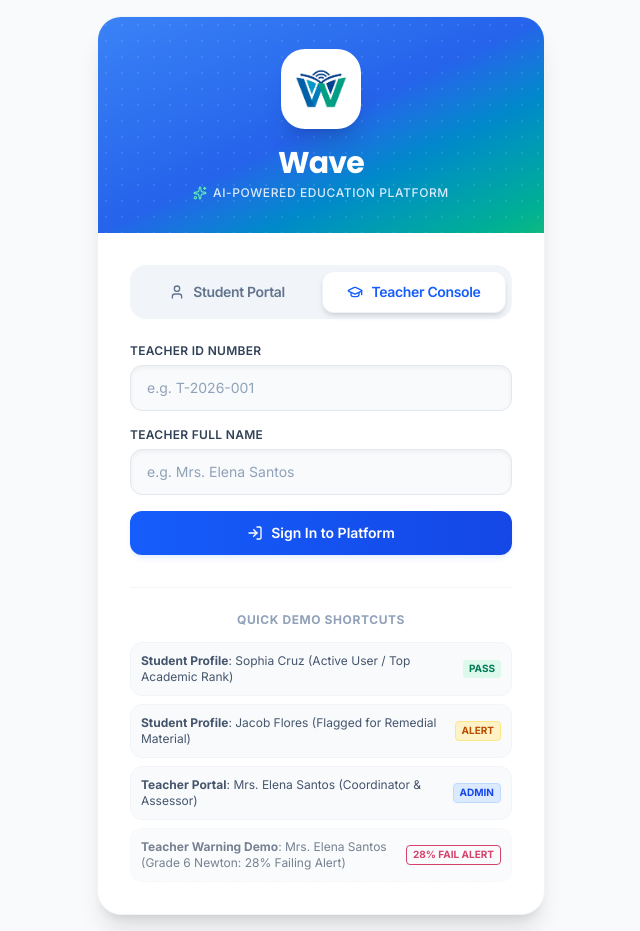
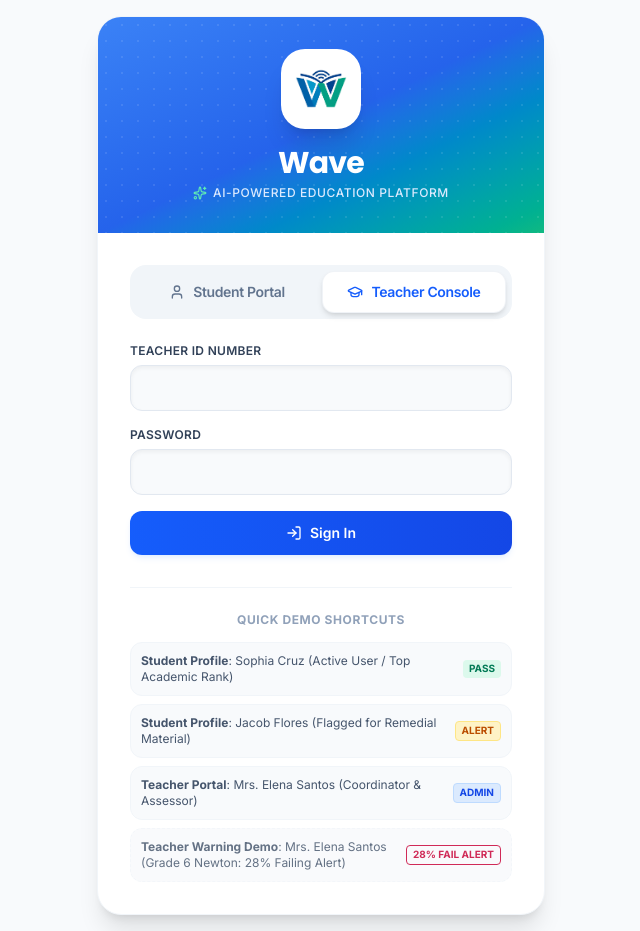
Before and after one commit to Fernsz1/Wave, a React (Vite) app in the folder Wave/: page / in a window 1280 px wide. Both pictures are taken after a click on the button "Teacher Console". Shown: the whole page, without its empty margins (319-959 px from the left). Built offline with nearby package versions, Linux system fonts and the light colour scheme.

Commit message:
Updated login credentials
instead of accepting name, it accepts password

```diff
--- a/Wave/src/components/LoginScreen.tsx
+++ b/Wave/src/components/LoginScreen.tsx
@@ -24,7 +24,7 @@ export default function LoginScreen({ onLoginSuccess, students }: LoginScreenPro
 
   // Teacher inputs
   const [teacherId, setTeacherId] = useState('');
-  const [teacherName, setTeacherName] = useState('');
+  const [password, setPassword] = useState('');
 
   // Error handling
   const [error, setError] = useState('');
@@ -57,19 +57,27 @@ export default function LoginScreen({ onLoginSuccess, students }: LoginScreenPro
         setError('Student LRN is not enrolled on this platform. Please contact your teacher to enroll your account.');
       }
     } else {
-      if (!teacherId.trim() || !teacherName.trim()) {
-        setError('Please enter both your Teacher ID and Name.');
+      const cleanId = teacherId.trim();
+      const cleanPassword = password.trim();
+
+      if (!cleanId || !cleanPassword) {
+        setError('Please enter both your Teacher ID and Password.');
         return;
       }
 
-      const found = MOCK_TEACHERS.find(t => t.teacherId === teacherId.trim());
+      const found = MOCK_TEACHERS.find(t => t.teacherId === cleanId);
       if (found) {
-        onLoginSuccess('teacher', found);
+        if (found.password === cleanPassword) {
+          onLoginSuccess('teacher', found);
+        } else {
+          setError('Incorrect password. Please try again.');
+        }
       } else {
         const newTeacher: TeacherUser = {
-          teacherId: teacherId.trim(),
-          name: teacherName.trim(),
-          department: 'General Academics'
+          teacherId: cleanId,
+          name: `Teacher ${cleanId}`,
+          department: 'General Academics',
+          password: cleanPassword
         };
         onLoginSuccess('teacher', newTeacher);
       }
@@ -169,12 +177,10 @@ export default function LoginScreen({ onLoginSuccess, students }: LoginScreenPro
                     type="text"
                     id="student-lrn"
                     maxLength={12}
-                    placeholder="e.g. 101234567891"
                     value={lrn}
                     onChange={(e) => setLrn(e.target.value.replace(/\D/g, ''))}
-                    className="w-full px-4 py-3 rounded-xl border border-slate-200 bg-slate-50 text-slate-900 placeholder-slate-400 focus:outline-none focus:border-blue-500 focus:bg-white text-sm transition-all shadow-inner"
+                    className="w-full px-4 py-3 rounded-xl border border-slate-200 bg-slate-50 text-slate-900 focus:outline-none focus:border-blue-500 focus:bg-white text-sm transition-all shadow-inner"
                   />
-                  <p className="text-[10px] text-slate-400 mt-1">Provide standard 12-digit DepEd LRN</p>
                 </div>
 
                 <div>
@@ -185,12 +191,10 @@ export default function LoginScreen({ onLoginSuccess, students }: LoginScreenPro
                     type="password"
                     id="student-pin"
                     maxLength={6}
-                    placeholder="e.g. 123456"
                     value={pin}
                     onChange={(e) => setPin(e.target.value.replace(/\D/g, ''))}
-                    className="w-full px-4 py-3 rounded-xl border border-slate-200 bg-slate-50 text-slate-900 placeholder-slate-400 focus:outline-none focus:border-blue-500 focus:bg-white text-sm transition-all shadow-inner font-mono tracking-widest"
+                    className="w-full px-4 py-3 rounded-xl border border-slate-200 bg-slate-50 text-slate-900 focus:outline-none focus:border-blue-500 focus:bg-white text-sm transition-all shadow-inner font-mono tracking-widest"
                   />
-                  <p className="text-[10px] text-slate-400 mt-1">6-digit numeric secure code</p>
                 </div>
               </>
             ) : (
@@ -202,24 +206,22 @@ export default function LoginScreen({ onLoginSuccess, students }: LoginScreenPro
                   <input
                     type="text"
                     id="teacher-id"
-                    placeholder="e.g. T-2026-001"
                     value={teacherId}
                     onChange={(e) => setTeacherId(e.target.value)}
-                    className="w-full px-4 py-3 rounded-xl border border-slate-200 bg-slate-50 text-slate-900 placeholder-slate-400 focus:outline-none focus:border-blue-500 focus:bg-white text-sm transition-all shadow-inner"
+                    className="w-full px-4 py-3 rounded-xl border border-slate-200 bg-slate-50 text-slate-900 focus:outline-none focus:border-blue-500 focus:bg-white text-sm transition-all shadow-inner"
                   />
                 </div>
 
                 <div>
-                  <label className="block text-xs font-semibold text-slate-700 tracking-wide uppercase mb-1.5" htmlFor="teacher-name">
-                    Teacher Full Name
+                  <label className="block text-xs font-semibold text-slate-700 tracking-wide uppercase mb-1.5" htmlFor="teacher-password">
+                    Password
                   </label>
                   <input
-                    type="text"
-                    id="teacher-name"
-                    placeholder="e.g. Mrs. Elena Santos"
-                    value={teacherName}
-                    onChange={(e) => setTeacherName(e.target.value)}
-                    className="w-full px-4 py-3 rounded-xl border border-slate-200 bg-slate-50 text-slate-900 placeholder-slate-400 focus:outline-none focus:border-blue-500 focus:bg-white text-sm transition-all shadow-inner"
+                    type="password"
+                    id="teacher-password"
+                    value={password}
+                    onChange={(e) => setPassword(e.target.value)}
+                    className="w-full px-4 py-3 rounded-xl border border-slate-200 bg-slate-50 text-slate-900 focus:outline-none focus:border-blue-500 focus:bg-white text-sm transition-all shadow-inner"
                   />
                 </div>
               </>
@@ -231,7 +233,7 @@ export default function LoginScreen({ onLoginSuccess, students }: LoginScreenPro
               className="w-full mt-2 py-3 bg-gradient-to-r from-blue-600 to-blue-700 hover:from-blue-700 hover:to-blue-800 text-white font-semibold rounded-xl text-sm shadow-md shadow-blue-500/10 hover:shadow-lg transition-all flex items-center justify-center gap-2"
             >
               <LogIn className="h-4 w-4" />
-              {role === 'student' ? 'Sign In to Portal' : 'Sign In to Platform'}
+              Sign In
             </button>
           </form>
 
--- a/Wave/src/data.ts
+++ b/Wave/src/data.ts
@@ -19,8 +19,8 @@ export const MOCK_STUDENTS: StudentUser[] = [
 ];
 
 export const MOCK_TEACHERS: TeacherUser[] = [
-  { teacherId: "T-2026-001", name: "Mrs. Elena Santos", department: "Science Dept." },
-  { teacherId: "T-2026-002", name: "Mr. Ricardo Perez", department: "Science Dept." },
+  { teacherId: "T-2026-001", name: "Mrs. Elena Santos", department: "Science Dept.", password: "password123" },
+  { teacherId: "T-2026-002", name: "Mr. Ricardo Perez", department: "Science Dept.", password: "password123" },
 ];
 
 export const MOCK_LESSONS: Lesson[] = [
--- a/Wave/src/types.ts
+++ b/Wave/src/types.ts
@@ -16,6 +16,7 @@ export interface TeacherUser {
   teacherId: string;
   name: string;
   department: string;
+  password?: string;
 }
 
 export interface QuizQuestion {
```
Also changed, not shown: 2 other files (tests, documents, lock files or other folders).
